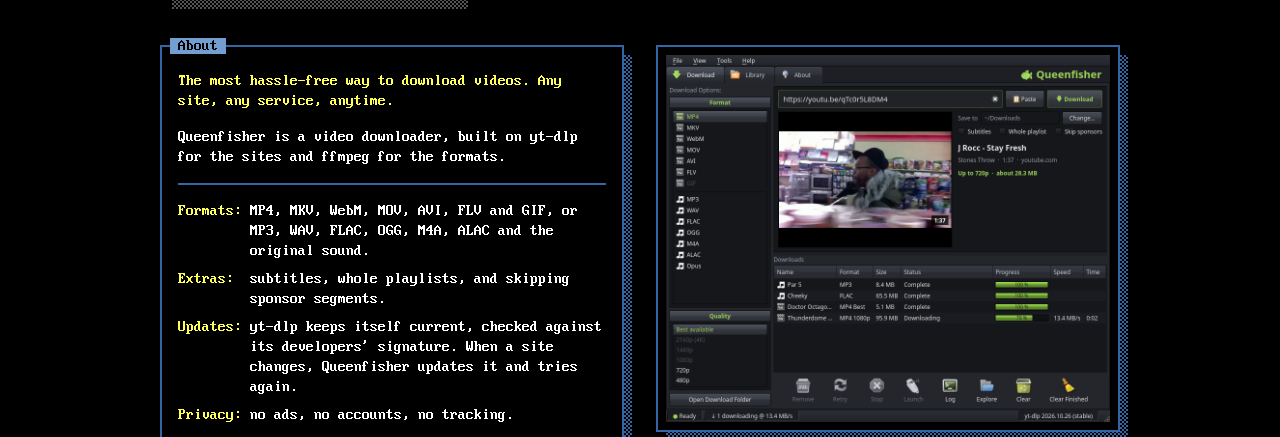
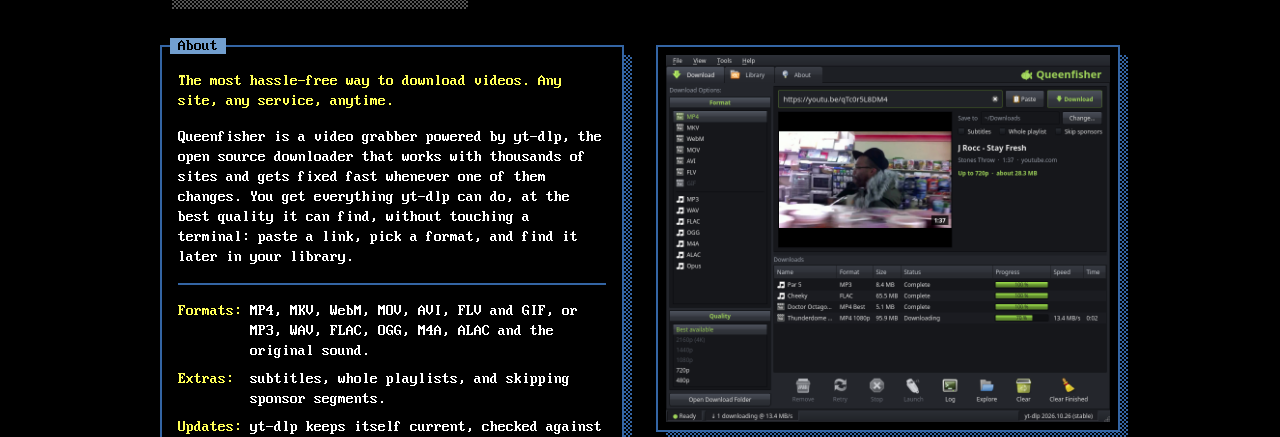
Before and after one commit to ArianARahimi/composersoftware-site, a plain HTML site: page projects/queenfisher.html in a window 1280 px wide. Shown: the part 363-800 px from the top of the page. Drawn offline with Linux system fonts and the light colour scheme.

Commit message:
Rewrite Queenfisher intro

```diff
--- a/projects/queenfisher.html
+++ b/projects/queenfisher.html
@@ -57,8 +57,10 @@
       <header class="win-bar"><h2>About</h2></header>
       <div class="win-body">
         <p class="lead">The most hassle-free way to download videos. Any site, any service, anytime.</p>
-        <p>Queenfisher is a video downloader, built on yt-dlp for the sites and ffmpeg for the
-          formats.</p>
+        <p>Queenfisher is a video grabber powered by yt-dlp, the open source downloader that
+          works with thousands of sites and gets fixed fast whenever one of them changes. You get
+          everything yt-dlp can do, at the best quality it can find, without touching a terminal:
+          paste a link, pick a format, and find it later in your library.</p>
         <hr class="rule">
         <dl class="facts how">
           <dt>Formats:</dt><dd>MP4, MKV, WebM, MOV, AVI, FLV and GIF, or MP3, WAV, FLAC, OGG, M4A, ALAC and the original sound.</dd>
```
